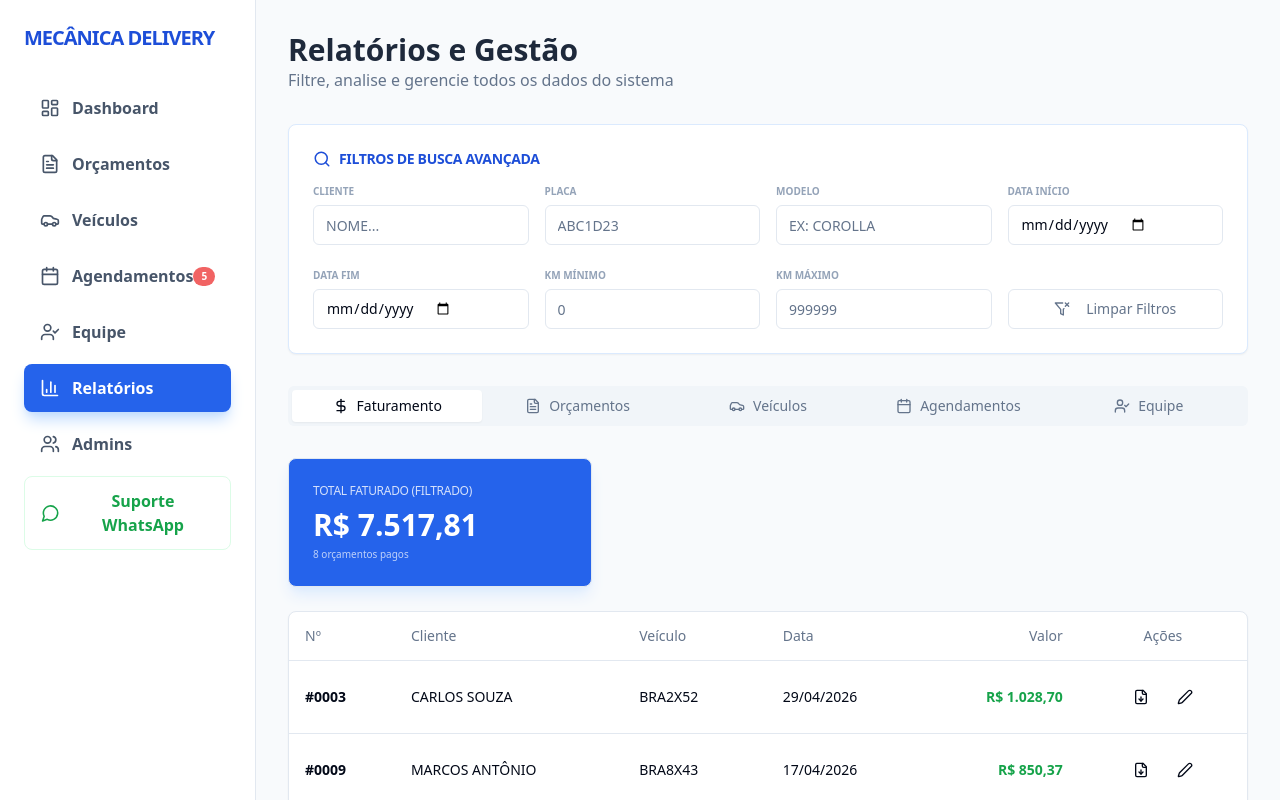
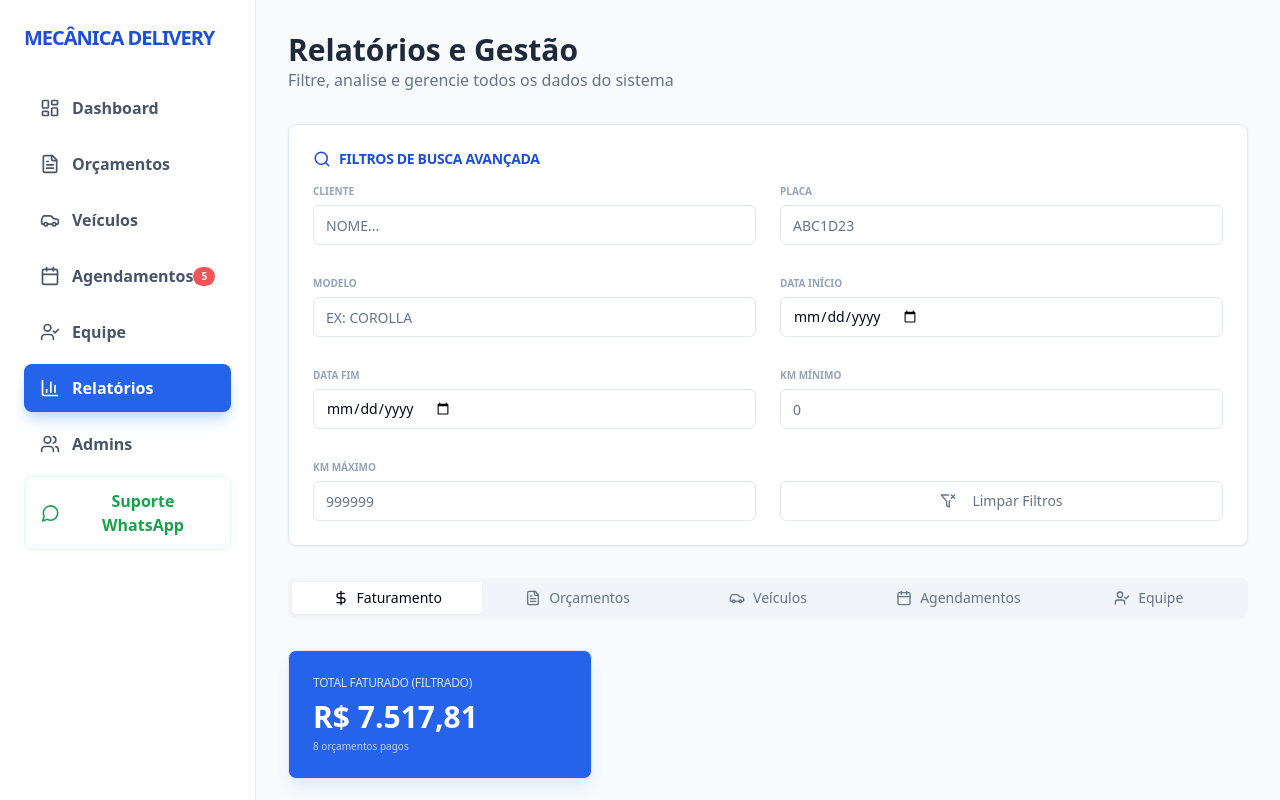
Before and after one commit to dagobertobraga-hub/MECANICA-DELIVERY-BRASILIA-V0.1, a React (Vite) app: page /reports in a window 1280 px wide. Shown: the top 800 px of the page. Built offline with nearby package versions, Linux system fonts and the light colour scheme; sample sign-in values are in the browser's storage.

Commit message:
[dyad] Ajustando filtros de busca avançada para 2 campos por linha. - wrote 1 file(s) + extra files edited outside of Dyad

```diff
--- a/src/pages/Reports.tsx
+++ b/src/pages/Reports.tsx
@@ -84,7 +84,7 @@ const Reports = () => {
           </CardTitle>
         </CardHeader>
         <CardContent>
-          <div className="grid grid-cols-1 md:grid-cols-3 lg:grid-cols-4 gap-4">
+          <div className="grid grid-cols-1 md:grid-cols-2 gap-6">
             <div className="space-y-1">
               <label className="text-[10px] font-bold text-slate-400 uppercase">Cliente</label>
               <Input placeholder="NOME..." value={filterName} onChange={e => setFilterName(toUpperCase(e.target.value))} />
@@ -114,7 +114,7 @@ const Reports = () => {
               <Input type="number" placeholder="999999" value={filterMaxKm} onChange={e => setFilterMaxKm(e.target.value)} />
             </div>
             <div className="flex items-end">
-              <Button variant="outline" onClick={clearFilters} className="w-full border-slate-200 text-slate-500 hover:bg-slate-50">
+              <Button variant="outline" onClick={clearFilters} className="w-full border-slate-200 text-slate-500 hover:bg-slate-50 h-10">
                 <FilterX className="mr-2" size={16} /> Limpar Filtros
               </Button>
             </div>
```
Also changed, not shown: .dyad/screenshot/16e4222cc7a827b2ae019003b07362895cb21aa9.png (added).
